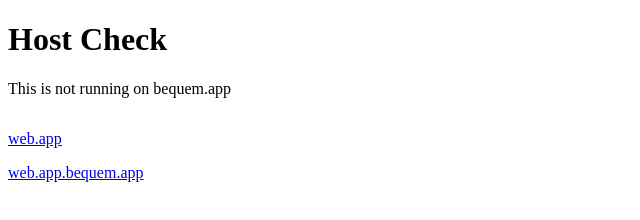
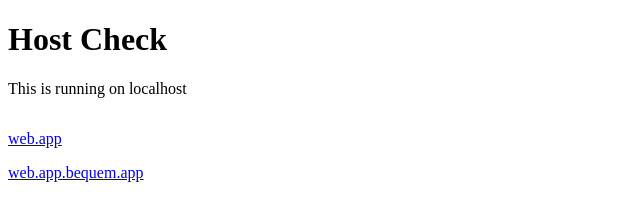
Before and after one commit to thor010111/webview-issue, a plain HTML site: page index.html in a window 1280 px wide. Shown: the full height of the page, 0-640 px from the left. Drawn offline with Linux system fonts and the light colour scheme.

Commit message:
feat(): do stuff

```diff
--- a/index.html
+++ b/index.html
@@ -17,14 +17,9 @@
     </div>
 
     <script>
-        // Check if the host is bequem.app
-        const isBequemApp = window.location.host === 'bequem.app';
-
         // Display the result
         const resultElement = document.getElementById('result');
-        resultElement.textContent = isBequemApp
-            ? 'This is running on bequem.app'
-            : 'This is not running on bequem.app';
+        resultElement.textContent = 'This is running on ' + window.location.host;
     </script>
 </body>
 
```
